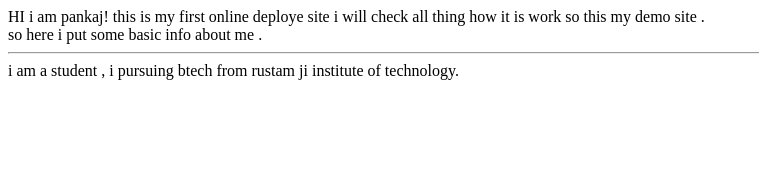
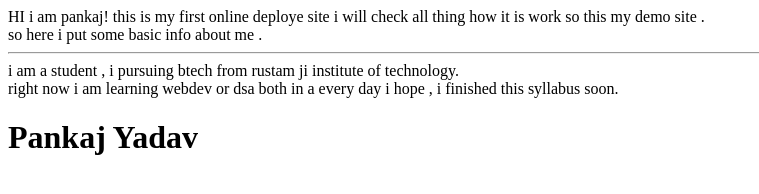
Before and after one commit to py-pankaj-ydv-7/pankajyadav-site, a plain HTML site: page index.html in a window 1280 px wide. Shown: the whole page, without its empty margins (0-759 px from the left). Drawn offline with Linux system fonts and the light colour scheme.

Commit message:
update details of project

```diff
--- a/index.html
+++ b/index.html
@@ -11,5 +11,9 @@
     so here i put some basic info about me .
     <hr>
     i am a student , i pursuing btech from rustam ji institute of technology.
+    <br>
+    right now i am learning webdev or dsa both in a every day i hope , i finished this syllabus soon.
+
+    <h1>Pankaj Yadav</h1>
 </body>
 </html>
```
